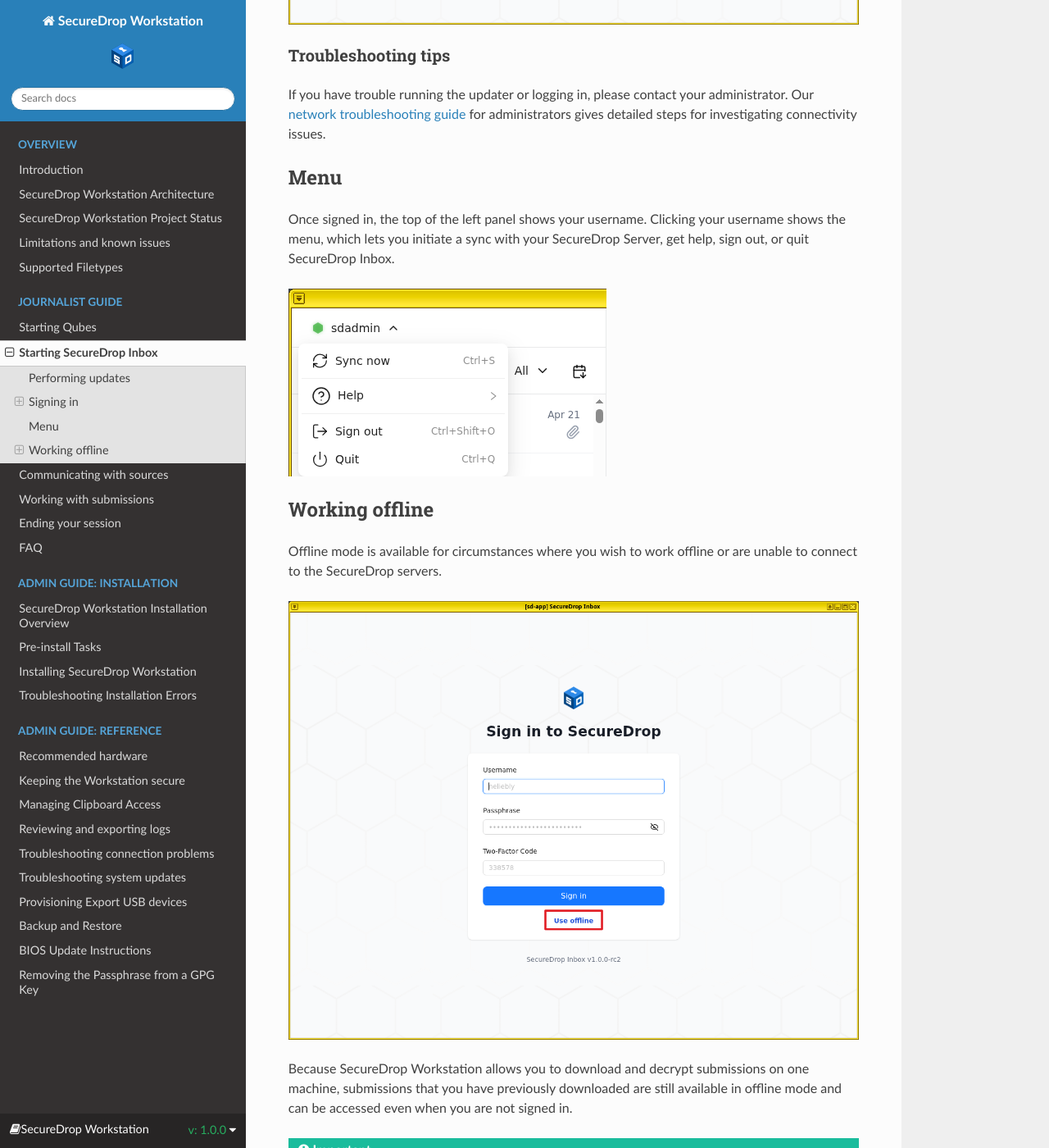
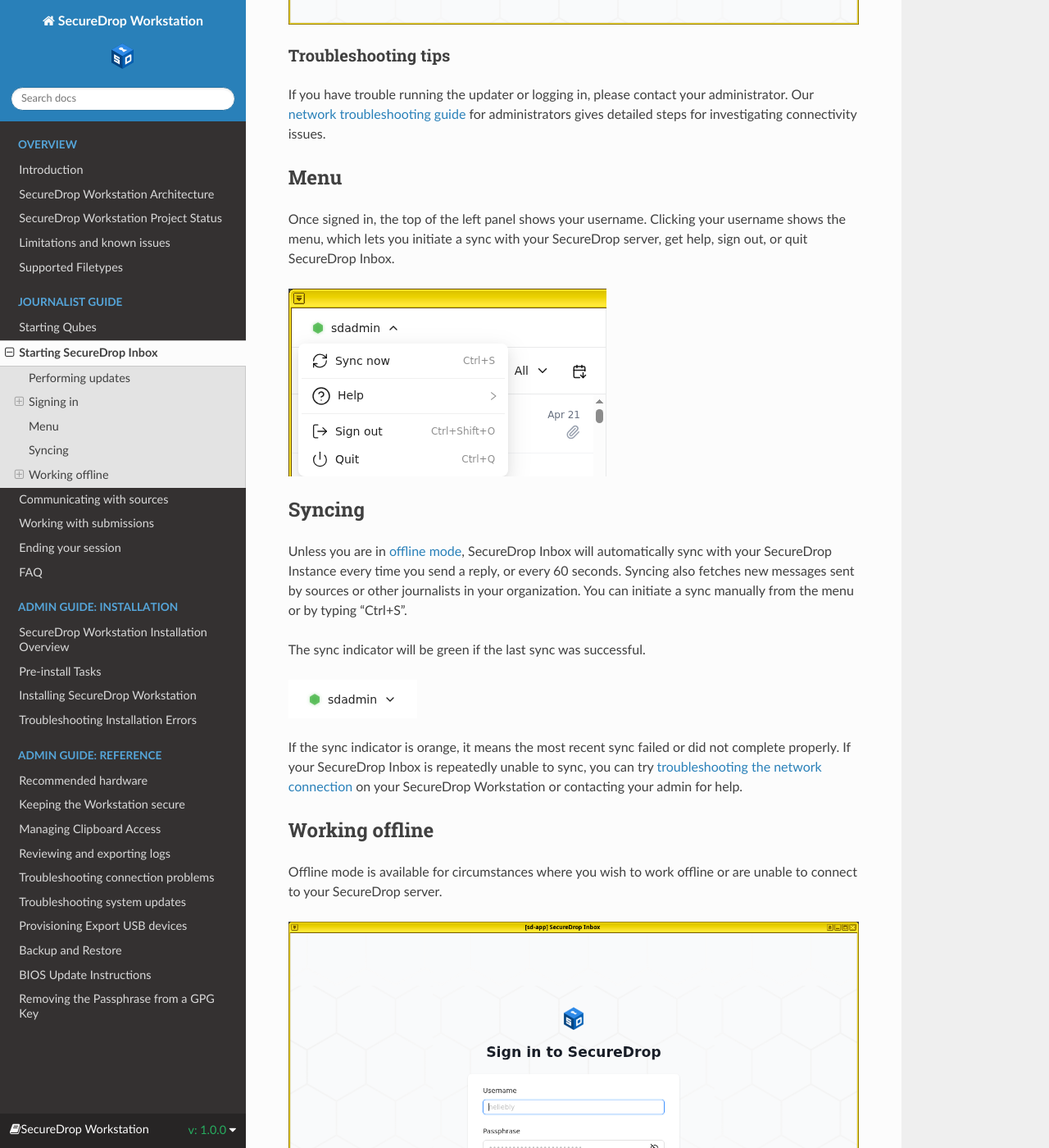
Before and after one commit to freedomofpress/securedrop-workstation-docs, a Sphinx documentation site: the page built from docs/journalist/starting_client.rst, in a window 1280 px wide and 1400 px high, scrolled down 2384 px. Shown: the whole window at 82% size. Built offline with Sphinx 7.4.7 and the Read the Docs theme 3.1.0, drawn with Linux system fonts in a browser that asks for light colours; some of the changed text lies outside the part shown.

Commit message:
polish, moved syncing section

```diff
--- a/docs/general/status.rst
+++ b/docs/general/status.rst
@@ -4,8 +4,8 @@
 SecureDrop Workstation is currently in active development.
 
 We are currently in an open beta. If you are
-interested in using SecureDrop Workstation, please reach out to us
-via our `contact form <https://securedrop.org/help>`_.
+interested in using SecureDrop Workstation, please `reach out to us
+via our <https://securedrop.org/help/>`_.
 
 Is SecureDrop Workstation right for you?
 ----------------------------------------
@@ -43,7 +43,7 @@
 ---------------------------------------------------------
 
 For now, yes. There are still circumstances where the SecureDrop Workstation
-may not be able to retreive or show submissions. The main instances are
+may not be able to retrieve or show submissions. The main instances are
 either in situations where there are a substantial number of sources or
 submissions stored on the SecureDrop server, or in instances were you are
 trying to open a file type that the Workstation is not yet equipped to handle.
--- a/docs/general/workstation_architecture.rst
+++ b/docs/general/workstation_architecture.rst
@@ -14,7 +14,7 @@
 prevent the exfiltration of messages, replies, documents, or encryption keys by
 adversaries. Specifically, the following VMs have no network access:
 
-- ``sd-app``, which runs the SecureDrop Inbox, and holds decrypted messages,
+- ``sd-app``, which runs SecureDrop Inbox, and holds decrypted messages,
   replies, and documents.
 - ``sd-viewer``, which is the template for disposable VMs used for opening
   documents from the SecureDrop Inbox.
@@ -31,7 +31,7 @@
    If you attempt to directly access the network in any of these VMs, it will
    not work. That is the expected behavior.
 
-Because the SecureDrop Inbox must connect to the SecureDrop
+Because SecureDrop Inbox must connect to the SecureDrop
 *Application Server* in order to send or retrieve messages, documents, and
 replies, it can communicate through Qubes-internal Remote Procedure Calls (RPCs)
 with another VM, ``sd-proxy``, which can only access the open Internet through
@@ -39,7 +39,7 @@
 
 Like all networked VMs, ``sd-proxy`` uses the ``sys-firewall`` service to
 connect to the network, which is provided via ``sys-net``. All three VMs must be
-running for the SecureDrop Inbox to successfully connect to the server.
+running for SecureDrop Inbox to successfully connect to the server.
 
 .. important::
 
--- a/docs/journalist/faq.rst
+++ b/docs/journalist/faq.rst
@@ -16,7 +16,7 @@
 which to view untrusted content without exposing the rest of your system to
 that content.
 
-As a journalist, you will log into the SecureDrop Inboxlication with the
+As a journalist, you will log into the SecureDrop Inbox with the
 same credentials you previously used to log into the Journalist Interface. You
 will then be able to view, download, and reply to and submissions---all on the
 same device.
@@ -153,7 +153,7 @@
 section :doc:`Managing Clipboard Access <../admin/reference/managing_clipboard>`
 of the admin guide for more information.
 
-Why does it take so long to start the SecureDrop Inbox?
+Why does it take so long for SecureDrop Inbox to start?
 ~~~~~~~~~~~~~~~~~~~~~~~~~~~~~~~~~~~~~~~~~~~~~~~~~~~~~~~~
 If the system has not been updated recently, the preflight updater will check
 for available security updates for all VMs used by SecureDrop Workstation,
--- a/docs/journalist/starting_client.rst
+++ b/docs/journalist/starting_client.rst
@@ -3,15 +3,14 @@
 
 After you log into Qubes, SecureDrop Inbox will start automatically. If
 you have previously exited the application, you can double-click on the
-**SecureDrop** desktop shortcut to launch it.
+**SecureDrop Inbox** desktop shortcut to launch it.
 
 |screenshot_desktop-shortcut|
 
 Performing updates
 ------------------
 
-Unless the system has just been updated, SecureDrop Workstation will now prompt
-you to automatically download and apply any available security updates:
+Unless the system has just been updated, you will now be prompted to automatically download and apply any available security updates:
 
 |screenshot_update_prompt|
 
@@ -52,9 +51,20 @@
 Menu
 ----
 
-Once signed in, the top of the left panel shows your username. Clicking your username shows the menu, which lets you initiate a sync with your SecureDrop Server, get help, sign out, or quit SecureDrop Inbox.
+Once signed in, the top of the left panel shows your username. Clicking your username shows the menu, which lets you initiate a sync with your SecureDrop server, get help, sign out, or quit SecureDrop Inbox.
 
 |screenshot_menu|
+
+Syncing
+-------
+
+Unless you are in :ref:`offline mode<Offline mode>`, SecureDrop Inbox will automatically sync with your SecureDrop Instance every time you send a reply, or every 60 seconds. Syncing also fetches new messages sent by sources or other journalists in your organization. You can initiate a sync manually from the menu or by typing "Ctrl+S".
+
+The sync indicator will be green if the last sync was successful.
+
+|screenshot_sync_indicator|
+
+If the sync indicator is orange, it means the most recent sync failed or did not complete properly. If your SecureDrop Inbox is repeatedly unable to sync, you can try :doc:`troubleshooting the network connection</admin/reference/troubleshooting_connection>` on your SecureDrop Workstation or contacting your admin for help.
 
 .. _Offline mode:
 
@@ -62,7 +72,7 @@
 ---------------
 
 Offline mode is available for circumstances where you wish to work offline or
-are unable to connect to the SecureDrop servers.
+are unable to connect to your SecureDrop server.
 
 |screenshot_use_offline|
 
@@ -90,6 +100,7 @@
 .. |screenshot_sd-app_login| image:: ../images/screenshot_sd-app_login.png
   :width: 100%
 .. |screenshot_menu| image:: /images/screenshot_menu.png
+.. |screenshot_sync_indicator| image:: /images/screenshot_sync_indicator.png
 .. |screenshot_use_offline| image:: ../images/screenshot_use_offline.png
   :width: 100%
 .. |screenshot_offline_mode| image:: ../images/screenshot_offline_mode.png
```
Also changed, not shown: docs/general/known_issues.rst (+3 -4 lines), docs/journalist/sources.rst (+0 -14 lines).
